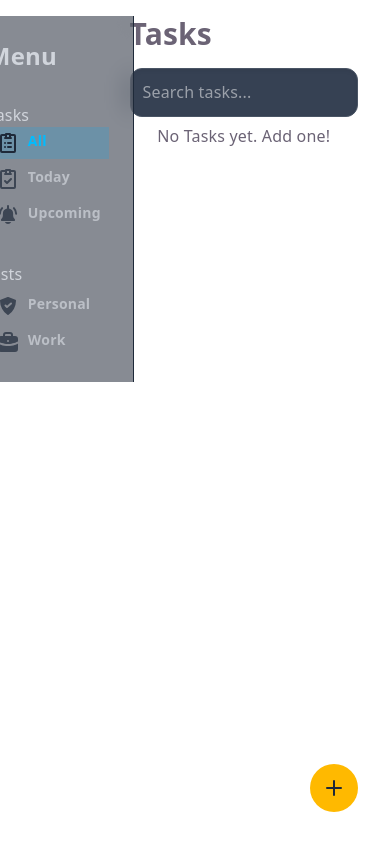
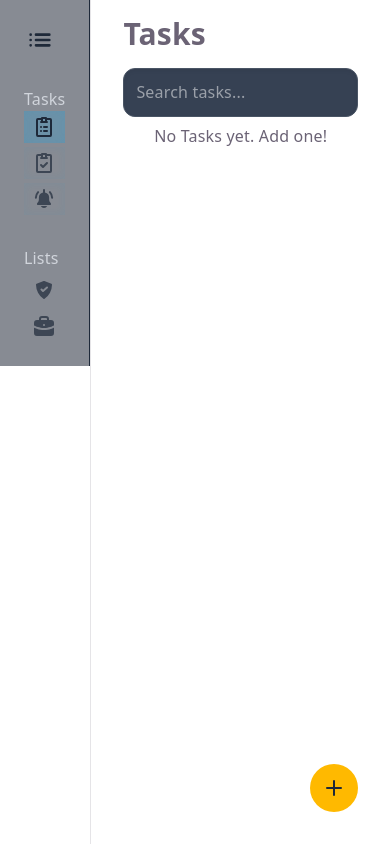
Before and after one commit to waiyan-n0/todo-app, a React (Vite) app: page / in a window 390 px wide. Built offline with nearby package versions, Linux system fonts and the light colour scheme.

Commit message:
mobile view updted

```diff
--- a/src/App.jsx
+++ b/src/App.jsx
@@ -13,13 +13,13 @@ function App() {
 
   return (
       <>
-          <div className='flex justify-center'>
+          <div className='fixed top-0 left-0 w-full flex justify-center z-50 pointer-events-none'>
               <Alert />
           </div>
-          <main className="flex flex-row pb-24 ">
-              <div className='flex w-1/4 p-4 justify-center'>
+          <main className="flex flex-row w-full">
+              <aside className='border-r border-[var(--border)] h-screen sticky top-0'>
                   <Sidebar/>
-              </div>
+              </aside>
               <div className='w-full'>
                   <h1 className='flex px-8 text-3xl font-bold my-4'>Tasks</h1>
                   <Search/>
--- a/src/Lists.jsx
+++ b/src/Lists.jsx
@@ -3,12 +3,13 @@ import {Context} from "./Context.jsx";
 
 function Lists(){
     const {state, dispatch} = useContext(Context);
-    const todayDate = new Date().toString().split("T")[0];
+    const todayDate = new Date().toISOString().split("T")[0];
     const filteredByView = state.tasks.filter((task) => {
+        const taskDate = task.reminder ? task.reminder.split("T")[0] : "";
         switch (state.currentView) {
-            case 'All': {return task}
-            case 'Today':{ return task.reminder === todayDate;}
-            case 'Upcoming':{ return task.reminder > todayDate;}
+            case 'All': {return true}
+            case 'Today':{ return taskDate === todayDate;}
+            case 'Upcoming':{ return taskDate > todayDate;}
             default: return true;
         }
     })
@@ -39,10 +40,10 @@ function Lists(){
                                         </svg>
                                     )}
                             </span>
-                            <div>
+                            <div className='flex flex-col text-left'>
                                 <span className='text-white'>{task.tasks}</span>
                                 {task.reminder && (
-                                    <span className='flex flex-row items-center gap-1 text-gray-400 text-sm font-semibold'>
+                                    <span className='flex flex-row items-center gap-1 text-gray-400 font-semibold text-xs sm:text-base'>
                                     <svg xmlns="http://www.w3.org/2000/svg" className="h-3 w-3" fill="none" viewBox="0 0 24 24" stroke="currentColor">
                                         <path strokeLinecap="round" strokeLinejoin="round" strokeWidth={2} d="M12 8v4l3 3m6-3a9 9 0 11-18 0 9 9 0 0118 0z"/>
                                     </svg>
--- a/src/Sidebar.jsx
+++ b/src/Sidebar.jsx
@@ -1,47 +1,63 @@
-import {useContext} from "react";
+import {useContext, useState} from "react";
 import {Context} from "./Context.jsx";
 
 function Sidebar(){
-    const {state,   dispatch} = useContext(Context)
+    const {state,   dispatch} = useContext(Context);
+    const [isExpanded, setIsExpanded] = useState(false);
+    const toggleSidebar = () => setIsExpanded(!isExpanded);
+
     return (
-        <div className='flex flex-col h-full bg-gray-900/50 backdrop-blur-md text-gray-300 p-6 space-y-8 w-64 border-r border-gray-800 text-left'>
-            <h1 className='text-2xl font-bold '>Menu</h1>
-            <div className='flex flex-col '>
+        <div
+            className={`flex flex-col bg-gray-900/50 backdrop-blur-md text-gray-300 p-6 space-y-8 border-r border-gray-800 text-left`}>
+            <div className='flex flex-row items-center'>
+                <h1 className={`sm:block text-2xl font-bold text-white ${isExpanded ? 'block' : 'hidden'}`}>
+                    Menu
+                </h1>
+                <button onClick={toggleSidebar}
+                        className='sm:hidden text-white hover:text-sky-400 cursor-pointer'>
+                    <svg className="w-8 h-8 text-gray-800 dark:text-white" aria-hidden="true"
+                         xmlns="http://www.w3.org/2000/svg" width="24" height="24" fill="none" viewBox="0 0 24 24">
+                        <path stroke="currentColor" strokeLinecap="round" strokeWidth="2"
+                              d="M9 8h10M9 12h10M9 16h10M4.99 8H5m-.02 4h.01m0 4H5"/>
+                    </svg>
+                </button>
+            </div>
+            <div className='flex flex-col'>
                 <p>Tasks</p>
                 <div className='flex flex-col gap-1 '>
                     <span
-                        className={`group flex gap-2 font-semibold px-2 py-1 opacity-70 text-sm cursor-pointer hover:bg-sky-500/10 hover:text-sky-400 shadow-[inset_0_0_10px_rgba(14,165,233,0.1) ${state.currentView === 'All' ? 'bg-sky-500/20 text-sky-400 opacity-100' : 'opacity-70'}`}
+                        className={`group flex gap-2 font-semibold px-2 py-1 opacity-70 text-sm cursor-pointer hover:bg-sky-500/10 hover:text-sky-400 shadow-[inset_0_0_10px_rgba(14,165,233,0.1)] ${state.currentView === 'All' ? 'bg-sky-500/20 text-sky-400 opacity-100' : 'opacity-70'}`}
                         onClick={() => dispatch({type: 'SET_VIEW', payload: 'All'})}>
                         <svg
-                            className="w-6 h-6 text-gray-800 dark:text-white transition-transform duration-200 group-hover:scale-110"
+                            className="w-6 h-6 shrink-0 text-gray-800 dark:text-white transition-transform duration-200 group-hover:scale-110"
                             aria-hidden="true" xmlns="http://www.w3.org/2000/svg" width="24" height="24" fill="none"
                             viewBox="0 0 24 24">
                           <path stroke="currentColor" strokeLinecap="round" strokeLinejoin="round" strokeWidth="2"
                                 d="M15 4h3a1 1 0 0 1 1 1v15a1 1 0 0 1-1 1H6a1 1 0 0 1-1-1V5a1 1 0 0 1 1-1h3m0 3h6m-3 5h3m-6 0h.01M12 16h3m-6 0h.01M10 3v4h4V3h-4Z"/>
                         </svg>
-                        All
+                        <span className={`${isExpanded ? 'block' : 'hidden'} sm:block font-medium text-sm whitespace-nowrap`}>All</span>
                     </span>
                     <span
-                        className={`group flex gap-2 font-semibold px-2 py-1 opacity-70 text-sm cursor-pointer hover:bg-sky-500/10 hover:text-sky-400 shadow-[inset_0_0_10px_rgba(14,165,233,0.1) ${state.currentView === 'Today' ? 'bg-sky-500/20 text-sky-400 opacity-100' : 'opacity-70'}`}
+                        className={`group flex gap-2 font-semibold px-2 py-1 opacity-70 text-sm cursor-pointer hover:bg-sky-500/10 hover:text-sky-400 shadow-[inset_0_0_10px_rgba(14,165,233,0.1)] ${state.currentView === 'Today' ? 'bg-sky-500/20 text-sky-400 opacity-100' : 'opacity-70'}`}
                         onClick={() => dispatch({type: 'SET_VIEW', payload: 'Today'})}>
-                        <svg className="w-6 h-6 text-gray-800 dark:text-white" aria-hidden="true"
+                        <svg className="w-6 h-6 shrink-0 text-gray-800 dark:text-white" aria-hidden="true"
                              xmlns="http://www.w3.org/2000/svg" width="24" height="24" fill="none" viewBox="0 0 24 24">
                           <path stroke="currentColor" strokeLinecap="round" strokeLinejoin="round" strokeWidth="2"
                                 d="M15 4h3a1 1 0 0 1 1 1v15a1 1 0 0 1-1 1H6a1 1 0 0 1-1-1V5a1 1 0 0 1 1-1h3m0 3h6m-6 7 2 2 4-4m-5-9v4h4V3h-4Z"/>
                         </svg>
-                        Today
+                        <span className={`${isExpanded ? 'block' : 'hidden'} sm:block font-medium text-sm whitespace-nowrap`}>Today</span>
                     </span>
                     <span
-                        className={`group flex gap-2 font-semibold px-2 py-1 opacity-70 text-sm cursor-pointer hover:bg-sky-500/10 hover:text-sky-400 shadow-[inset_0_0_10px_rgba(14,165,233,0.1) ${state.currentView === 'Upcoming' ? 'bg-sky-500/20 text-sky-400 opacity-100' : 'opacity-70'}`}
+                        className={`group flex gap-2 font-semibold px-2 py-1 opacity-70 text-sm cursor-pointer hover:bg-sky-500/10 hover:text-sky-400 shadow-[inset_0_0_10px_rgba(14,165,233,0.1)] ${state.currentView === 'Upcoming' ? 'bg-sky-500/20 text-sky-400 opacity-100' : 'opacity-70'}`}
                         onClick={() => dispatch({type: 'SET_VIEW', payload: 'Upcoming'})}>
                         <svg
-                            className="w-6 h-6 text-gray-800 dark:text-white transition-transform duration-200 group-hover:scale-110"
+                            className="w-6 h-6 shrink-0 text-gray-800 dark:text-white transition-transform duration-200 group-hover:scale-110"
                             aria-hidden="true" xmlns="http://www.w3.org/2000/svg" width="24" height="24"
                             fill="currentColor" viewBox="0 0 24 24">
                           <path
                               d="M17.133 12.632v-1.8a5.407 5.407 0 0 0-4.154-5.262.955.955 0 0 0 .021-.106V3.1a1 1 0 0 0-2 0v2.364a.933.933 0 0 0 .021.106 5.406 5.406 0 0 0-4.154 5.262v1.8C6.867 15.018 5 15.614 5 16.807 5 17.4 5 18 5.538 18h12.924C19 18 19 17.4 19 16.807c0-1.193-1.867-1.789-1.867-4.175Zm-13.267-.8a1 1 0 0 1-1-1 9.424 9.424 0 0 1 2.517-6.391A1.001 1.001 0 1 1 6.854 5.8a7.43 7.43 0 0 0-1.988 5.037 1 1 0 0 1-1 .995Zm16.268 0a1 1 0 0 1-1-1A7.431 7.431 0 0 0 17.146 5.8a1 1 0 0 1 1.471-1.354 9.424 9.424 0 0 1 2.517 6.391 1 1 0 0 1-1 .995ZM8.823 19a3.453 3.453 0 0 0 6.354 0H8.823Z"/>
                         </svg>
-                        Upcoming
+                        <span className={`${isExpanded ? 'block' : 'hidden'} sm:block font-medium text-sm whitespace-nowrap`}>Upcoming</span>
                     </span>
                 </div>
             </div>
@@ -49,25 +65,30 @@ function Sidebar(){
                 <p>Lists</p>
                 <div className='flex flex-col gap-1'>
                     <span
-                        className='group flex gap-2 font-semibold px-2 py-1 opacity-70 text-sm cursor-pointer hover:bg-sky-500/10 hover:text-sky-400 shadow-[inset_0_0_10px_rgba(14,165,233,0.1)'>
+                        className={`group flex gap-2 font-semibold px-2 py-1 opacity-70 text-sm cursor-pointer hover:bg-sky-500/10 hover:text-sky-400 shadow-[inset_0_0_10px_rgba(14,165,233,0.1)`}>
                         <svg
-                            className="w-6 h-6 text-gray-800 dark:text-white transition-transform duration-200 group-hover:scale-110"
+                            className="w-6 h-6 shrink-0 text-gray-800 dark:text-white transition-transform duration-200 group-hover:scale-110"
                             aria-hidden="true"
                             xmlns="http://www.w3.org/2000/svg" width="24" height="24" fill="currentColor"
                             viewBox="0 0 24 24">
                           <path fillRule="evenodd"
-                                d="M11.644 3.066a1 1 0 0 1 .712 0l7 2.666A1 1 0 0 1 20 6.68a17.694 17.694 0 0 1-2.023 7.98 17.406 17.406 0 0 1-5.402 6.158 1 1 0 0 1-1.15 0 17.405 17.405 0 0 1-5.403-6.157A17.695 17.695 0 0 1 4 6.68a1 1 0 0 1 .644-.949l7-2.666Zm4.014 7.187a1 1 0 0 0-1.316-1.506l-3.296 2.884-.839-.838a1 1 0 0 0-1.414 1.414l1.5 1.5a1 1 0 0 0 1.366.046l4-3.5Z" clipRule="evenodd"/>
+                                d="M11.644 3.066a1 1 0 0 1 .712 0l7 2.666A1 1 0 0 1 20 6.68a17.694 17.694 0 0 1-2.023 7.98 17.406 17.406 0 0 1-5.402 6.158 1 1 0 0 1-1.15 0 17.405 17.405 0 0 1-5.403-6.157A17.695 17.695 0 0 1 4 6.68a1 1 0 0 1 .644-.949l7-2.666Zm4.014 7.187a1 1 0 0 0-1.316-1.506l-3.296 2.884-.839-.838a1 1 0 0 0-1.414 1.414l1.5 1.5a1 1 0 0 0 1.366.046l4-3.5Z"
+                                clipRule="evenodd"/>
                         </svg>
-                        Personal
+                        <span className={`${isExpanded ? 'block' : 'hidden'} sm:block font-medium text-sm whitespace-nowrap`}>Personal</span>
                     </span>
-                    <span className='group flex gap-2 font-semibold px-2 py-1 opacity-70 text-sm cursor-pointer hover:bg-sky-500/10 hover:text-sky-400 shadow-[inset_0_0_10px_rgba(14,165,233,0.1)'>
-                        <svg className="w-6 h-6 text-gray-800 dark:text-white transition-transform duration-200 group-hover:scale-110" aria-hidden="true"
-                             xmlns="http://www.w3.org/2000/svg" width="24" height="24" fill="currentColor"
-                             viewBox="0 0 24 24">
+                    <span
+                        className={`group flex gap-2 font-semibold px-2 py-1 opacity-70 text-sm cursor-pointer hover:bg-sky-500/10 hover:text-sky-400 shadow-[inset_0_0_10px_rgba(14,165,233,0.1)`}>
+                        <svg
+                            className="w-6 h-6 shrink-0 text-gray-800 dark:text-white transition-transform duration-200 group-hover:scale-110"
+                            aria-hidden="true"
+                            xmlns="http://www.w3.org/2000/svg" width="24" height="24" fill="currentColor"
+                            viewBox="0 0 24 24">
                           <path fillRule="evenodd"
-                                d="M10 2a3 3 0 0 0-3 3v1H5a3 3 0 0 0-3 3v2.382l1.447.723.005.003.027.013.12.056c.108.05.272.123.486.212.429.177 1.056.416 1.834.655C7.481 13.524 9.63 14 12 14c2.372 0 4.52-.475 6.08-.956.78-.24 1.406-.478 1.835-.655a14.028 14.028 0 0 0 .606-.268l.027-.013.005-.002L22 11.381V9a3 3 0 0 0-3-3h-2V5a3 3 0 0 0-3-3h-4Zm5 4V5a1 1 0 0 0-1-1h-4a1 1 0 0 0-1 1v1h6Zm6.447 7.894.553-.276V19a3 3 0 0 1-3 3H5a3 3 0 0 1-3-3v-5.382l.553.276.002.002.004.002.013.006.041.02.151.07c.13.06.318.144.557.242.478.198 1.163.46 2.01.72C7.019 15.476 9.37 16 12 16c2.628 0 4.98-.525 6.67-1.044a22.95 22.95 0 0 0 2.01-.72 15.994 15.994 0 0 0 .707-.312l.041-.02.013-.006.004-.002.001-.001-.431-.866.432.865ZM12 10a1 1 0 1 0 0 2h.01a1 1 0 1 0 0-2H12Z" clipRule="evenodd"/>
+                                d="M10 2a3 3 0 0 0-3 3v1H5a3 3 0 0 0-3 3v2.382l1.447.723.005.003.027.013.12.056c.108.05.272.123.486.212.429.177 1.056.416 1.834.655C7.481 13.524 9.63 14 12 14c2.372 0 4.52-.475 6.08-.956.78-.24 1.406-.478 1.835-.655a14.028 14.028 0 0 0 .606-.268l.027-.013.005-.002L22 11.381V9a3 3 0 0 0-3-3h-2V5a3 3 0 0 0-3-3h-4Zm5 4V5a1 1 0 0 0-1-1h-4a1 1 0 0 0-1 1v1h6Zm6.447 7.894.553-.276V19a3 3 0 0 1-3 3H5a3 3 0 0 1-3-3v-5.382l.553.276.002.002.004.002.013.006.041.02.151.07c.13.06.318.144.557.242.478.198 1.163.46 2.01.72C7.019 15.476 9.37 16 12 16c2.628 0 4.98-.525 6.67-1.044a22.95 22.95 0 0 0 2.01-.72 15.994 15.994 0 0 0 .707-.312l.041-.02.013-.006.004-.002.001-.001-.431-.866.432.865ZM12 10a1 1 0 1 0 0 2h.01a1 1 0 1 0 0-2H12Z"
+                                clipRule="evenodd"/>
                         </svg>
-                        Work
+                        <span className={`${isExpanded ? 'block' : 'hidden'} sm:block font-medium text-sm whitespace-nowrap`}>Work</span>
                     </span>
                 </div>
             </div>
--- a/src/index.css
+++ b/src/index.css
@@ -62,7 +62,6 @@ body {
   padding: 0;
   text-align: center;
   display: flex;
-  flex-direction: column;
   box-sizing: border-box;
 }
 
```
